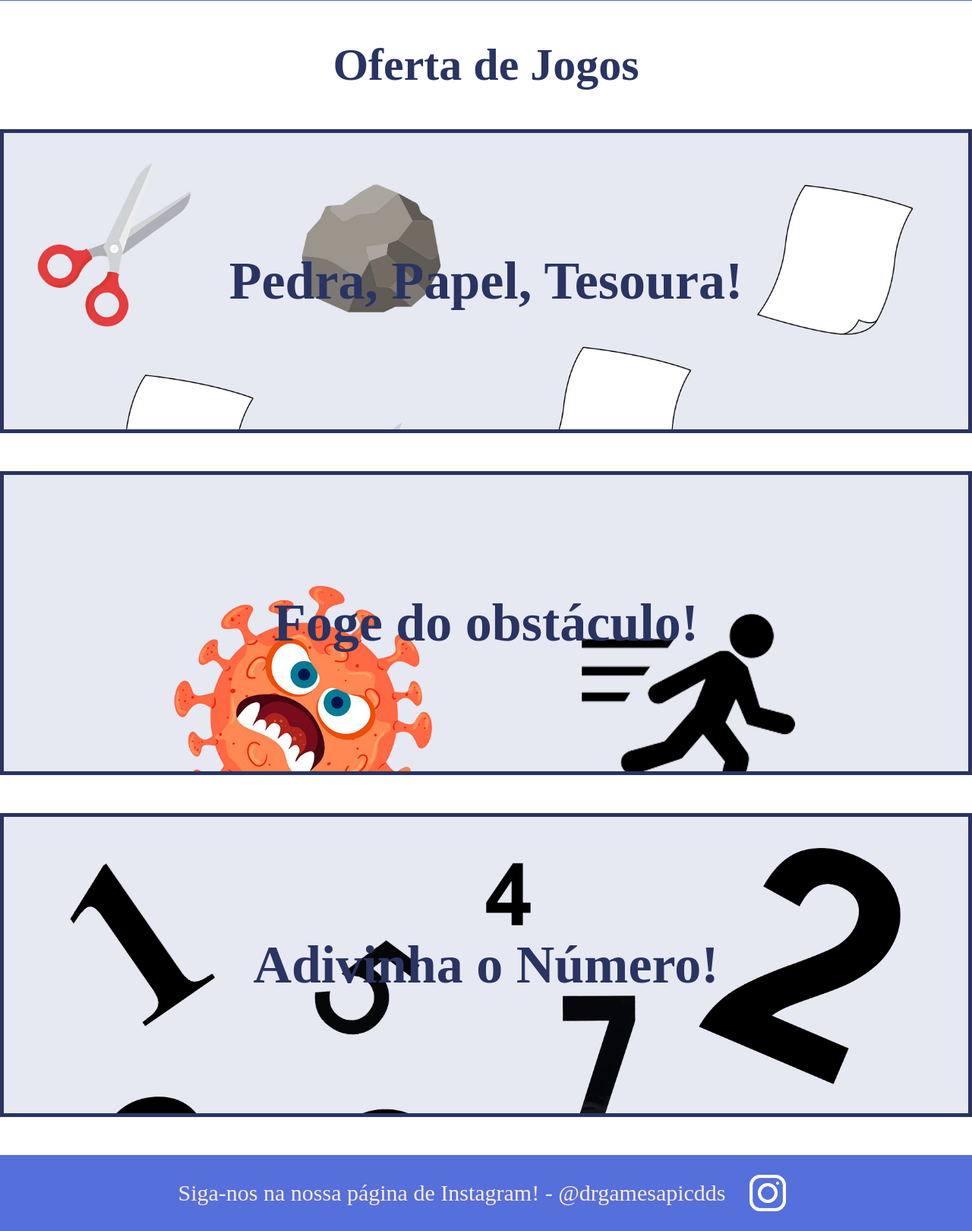
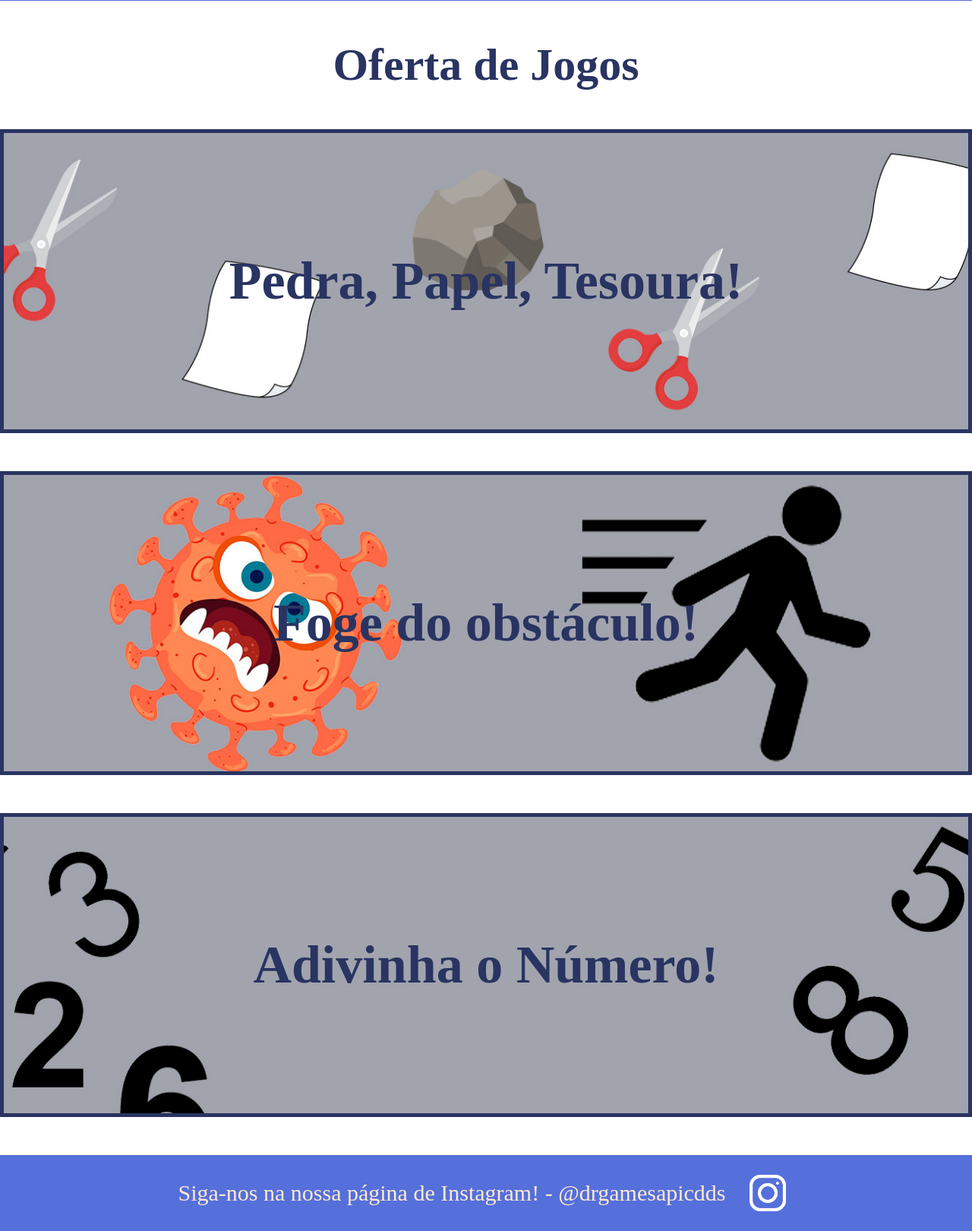
Before and after one commit to mjoaonic/fictional-octo-meme, a PHP site: page /menujogos.php in a window 1280 px wide. Shown: the part 189-1809 px from the top of the page at 76% size. Run offline with PHP 8.4, Linux system fonts and the light colour scheme; data that the repository does not hold is empty.

Commit message:
imagens alteradas
eu sei que está feio, mas ainda vou tentar meter mais bonito;
além disso, tenho que acabar o sobrenos e acrescentar o jogo que tas a fazer no menujogos

```diff
--- a/styles.css
+++ b/styles.css
@@ -181,6 +181,7 @@ a{
 	color: white;
 	background-image: url('assets/pepatefundo.jpg');
 	background-size: cover;
+	background-position: center;
 	justify-content: center;
 	align-items: center;
 	display: flex;
@@ -202,6 +203,7 @@ a{
 	color: black;
 	background-image: url('assets/escapar.jpg');
 	background-size: cover;
+	background-position: center;
 	justify-content: center;
 	align-items: center;
 	display: flex;
@@ -221,6 +223,7 @@ a{
 	height: 400px;
 	background-image: url('assets/adinumero.jpg');
 	background-size: cover;
+	background-position: center;
 	justify-content: center;
 	align-items: center;
 	display: flex;
```
Also changed, not shown: assets/adinumero.jpg, assets/escapar.jpg, assets/pepatefundo.jpg.
